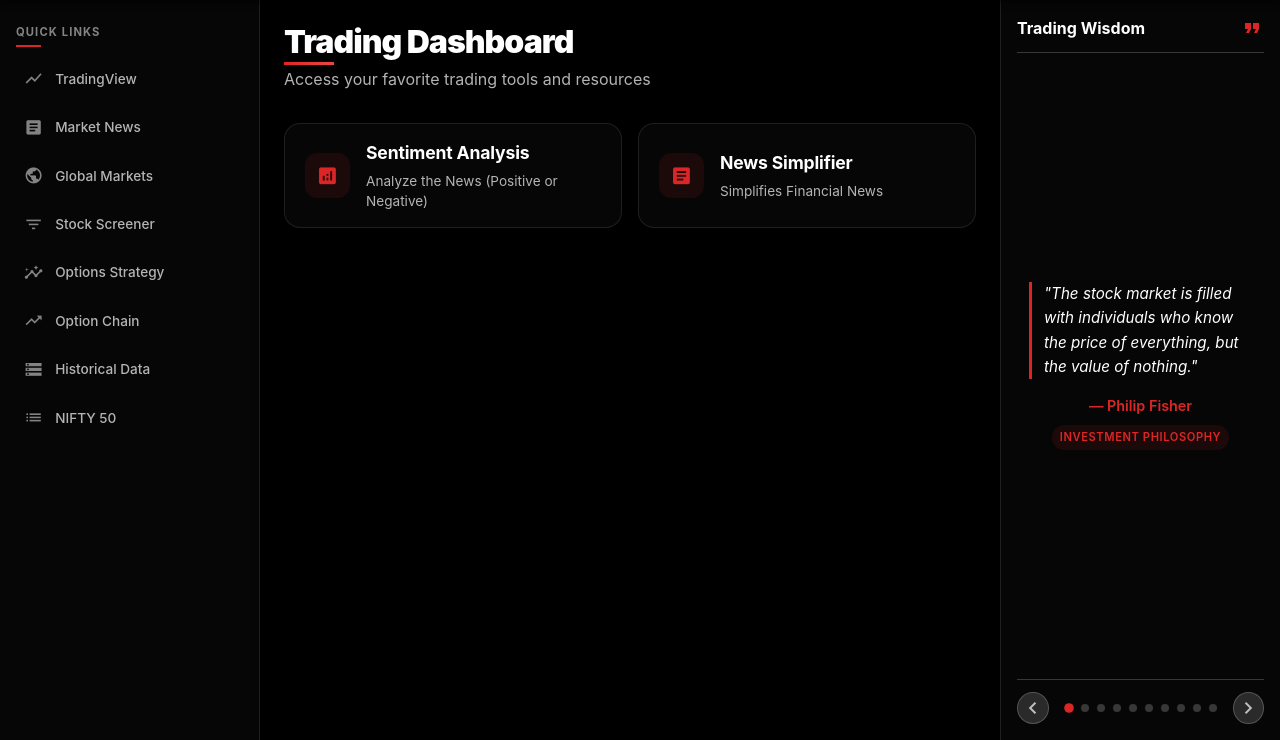
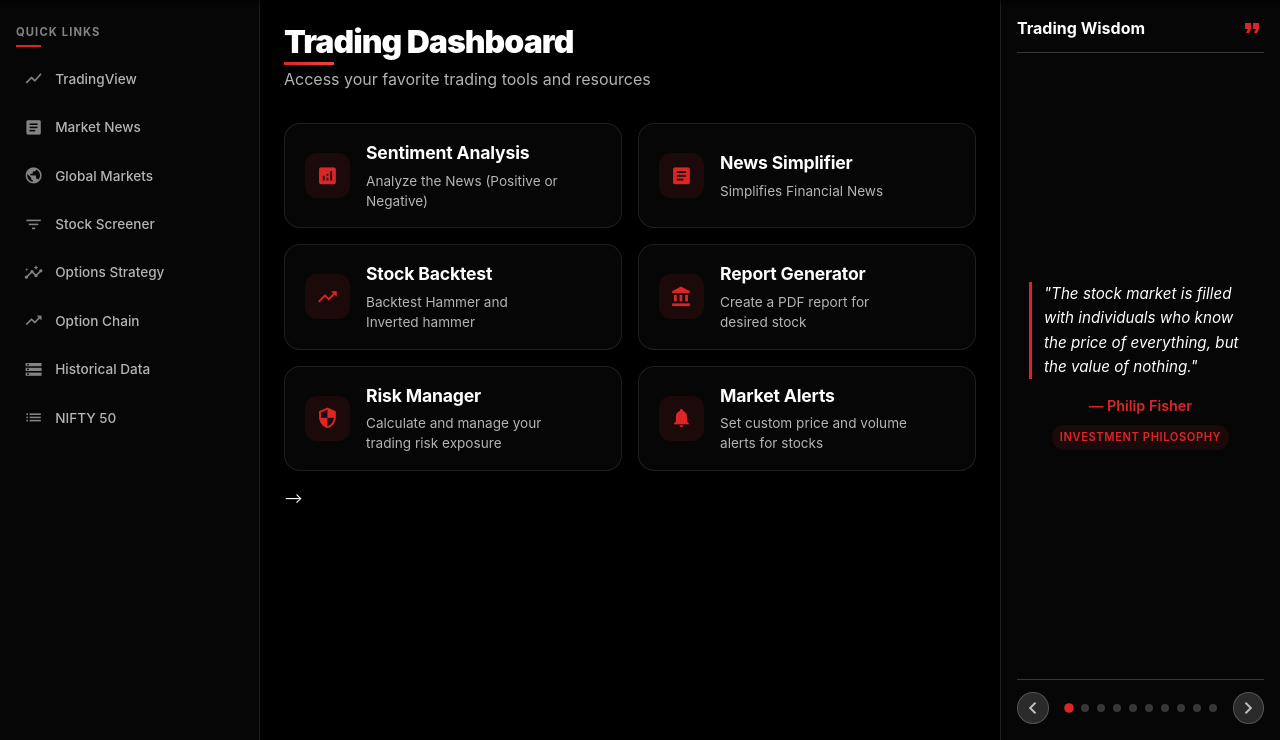
Before and after one commit to vengats-off/sagixsen, a Flask app: page / in a window 1280 px wide. Shown: the part 60-800 px from the top of the page. Run offline with Flask 3, Linux system fonts and the light colour scheme.

Commit message:
Update index.html

```diff
--- a/templates/index.html
+++ b/templates/index.html
@@ -140,13 +140,13 @@
                     </div>
                 </div>
 
-                <!--<div class="feature-card" data-path="/technical">
+                <div class="feature-card" data-path="/technical">
                     <div class="feature-icon">
                         <span class="material-icons">trending_up</span>
                     </div>
                     <div class="feature-content">
-                        <h3 class="feature-title">Technical Analysis</h3>
-                        <p class="feature-description">Advanced charting and technical indicator tools</p>
+                        <h3 class="feature-title">Stock Backtest</h3>
+                        <p class="feature-description">Backtest Hammer and Inverted hammer </p>
                     </div>
                     <div class="feature-arrow">
                         <span class="material-icons">arrow_forward</span>
@@ -158,8 +158,8 @@
                         <span class="material-icons">account_balance</span>
                     </div>
                     <div class="feature-content">
-                        <h3 class="feature-title">Options Tracker</h3>
-                        <p class="feature-description">Monitor and analyze options trading opportunities</p>
+                        <h3 class="feature-title">Report Generator</h3>
+                        <p class="feature-description">Create a PDF report for desired stock </p>
                     </div>
                     <div class="feature-arrow">
                         <span class="material-icons">arrow_forward</span>
```
